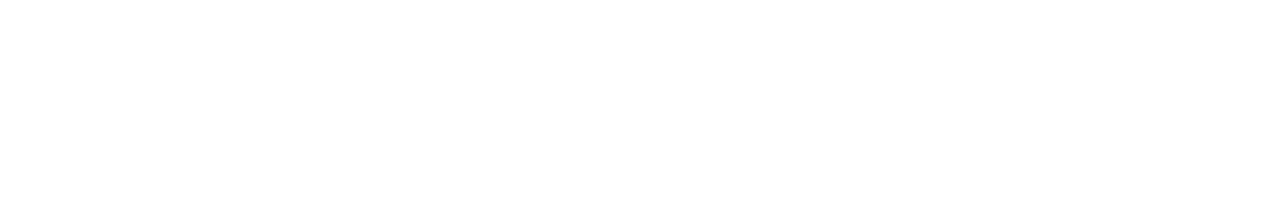
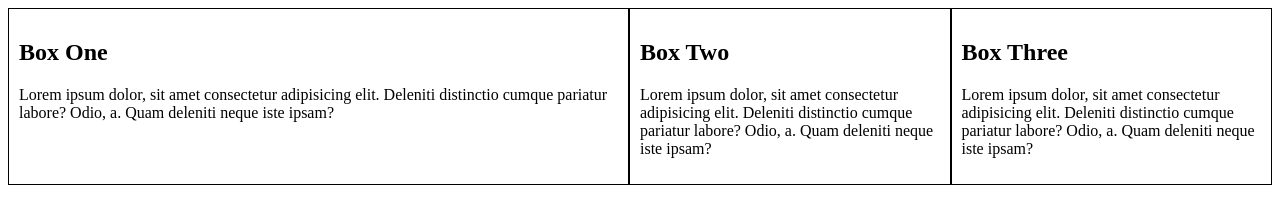
Before and after one commit to MohiuddinRabby/css-grid-flex, a plain HTML site: page flex-1/index.html in a window 1280 px wide. Drawn offline with Linux system fonts and the light colour scheme.

Commit message:
flex-1 basics

```diff
--- a/flex-1/index.html
+++ b/flex-1/index.html
@@ -1,14 +1,37 @@
 <!DOCTYPE html>
 <html lang="en">
-<head>
-    <meta charset="UTF-8">
-    <meta name="viewport" content="width=device-width, initial-scale=1.0">
-    <link rel="stylesheet" href="style.css">
+  <head>
+    <meta charset="UTF-8" />
+    <meta name="viewport" content="width=device-width, initial-scale=1.0" />
+    <link rel="stylesheet" href="style.css" />
     <title>flex-1</title>
-</head>
-<body>
-    <div class="container">
-
+  </head>
+  <body>
+    <div class="container-1">
+      <div class="box-1">
+        <h2>Box One</h2>
+        <p>
+          Lorem ipsum dolor, sit amet consectetur adipisicing elit. Deleniti
+          distinctio cumque pariatur labore? Odio, a. Quam deleniti neque iste
+          ipsam?
+        </p>
+      </div>
+      <div class="box-2">
+        <h2>Box Two</h2>
+        <p>
+          Lorem ipsum dolor, sit amet consectetur adipisicing elit. Deleniti
+          distinctio cumque pariatur labore? Odio, a. Quam deleniti neque iste
+          ipsam?
+        </p>
+      </div>
+      <div class="box-3">
+        <h2>Box Three</h2>
+        <p>
+          Lorem ipsum dolor, sit amet consectetur adipisicing elit. Deleniti
+          distinctio cumque pariatur labore? Odio, a. Quam deleniti neque iste
+          ipsam?
+        </p>
+      </div>
     </div>
-</body>
+  </body>
 </html>
--- a/flex-1/style.css
+++ b/flex-1/style.css
@@ -0,0 +1,26 @@
+.container-1{
+    display: flex;
+    /* flex-direction: column ; */
+    /* align-items: flex-start;
+    align-items: flex-end;
+    align-items: center; */
+    /* align-items: stretch; by default*/
+}
+.container-1 div{
+    border: 1px solid;
+    background-color: #fff;
+    padding: 10px;
+}
+.box-1 {
+    flex: 2;
+    /* order: 2; */
+
+}
+.box-2 {
+    flex:1;
+    /* order: 3; */
+}
+.box-3 {
+    flex: 1;
+    /* order: 1; */
+}
```
